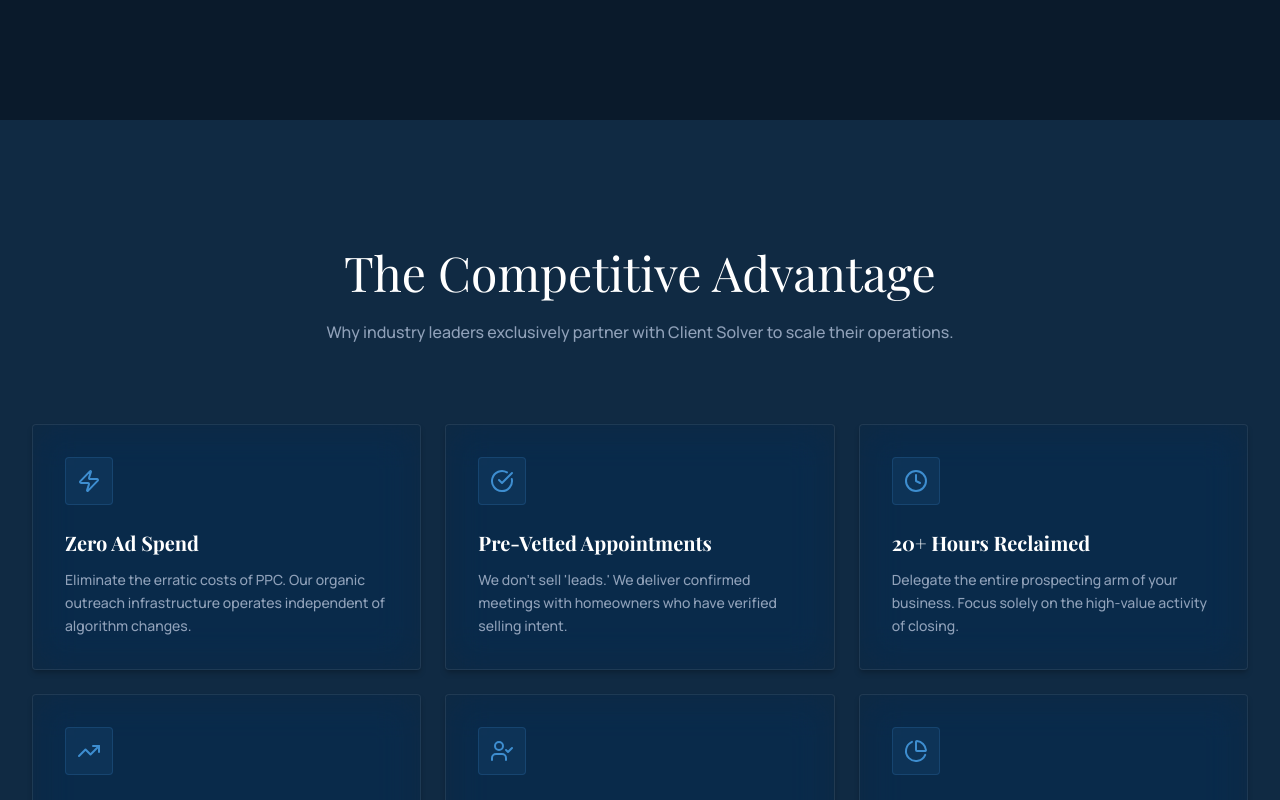
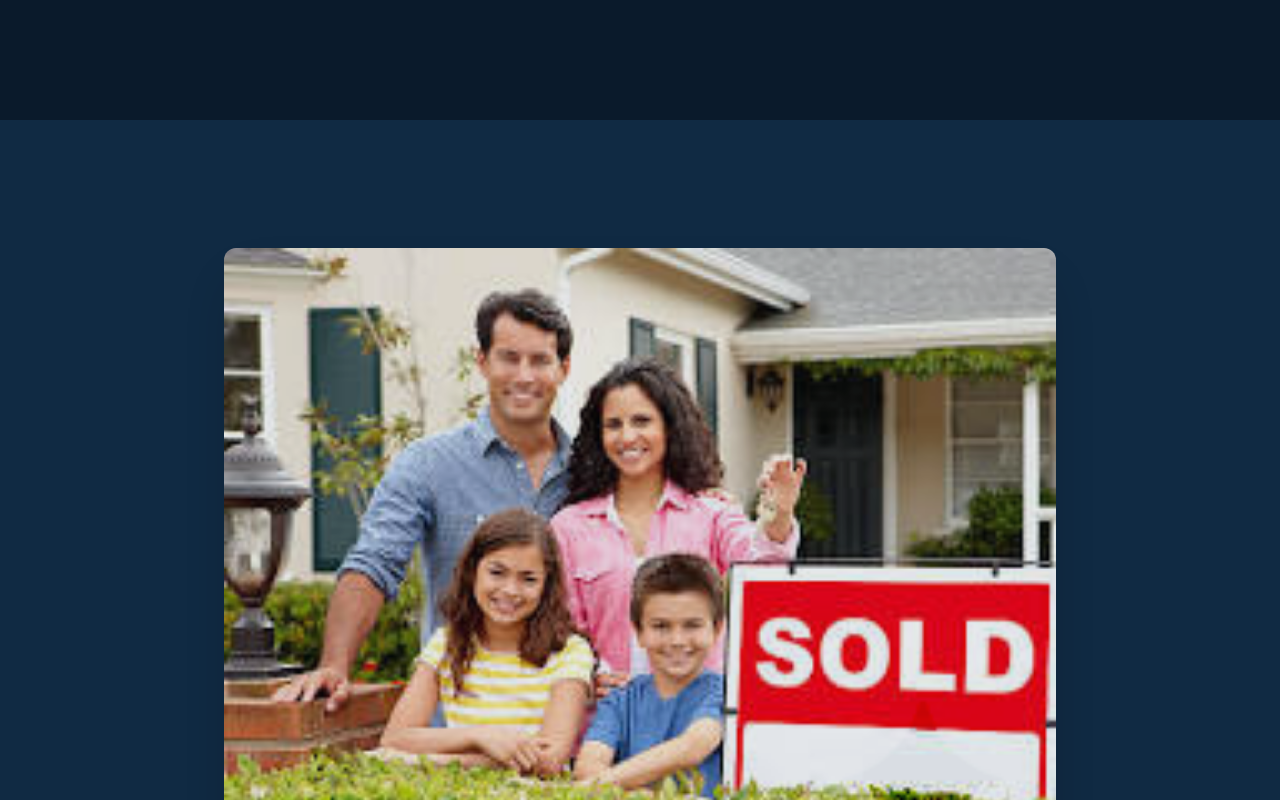
Before and after one commit to omize10/client-solver, a Next.js app: page / in a window 1280 px wide. Shown: the part 2140-2940 px from the top of the page. Built offline with nearby package versions, Linux system fonts and the light colour scheme; a web font is replaced by a local one.

Commit message:
Updated page.tsx

```diff
--- a/app/page.tsx
+++ b/app/page.tsx
@@ -186,6 +186,21 @@ export default function Home() {
                   </div>
                 </div>
               </div>
+            </div>
+          </div>
+        </section>
+
+        {/* Family Success Image */}
+        <section className="section-padding relative bg-primary/20">
+          <div className="max-w-4xl mx-auto px-4 sm:px-6 lg:px-8">
+            <div className="reveal">
+              <Image
+                src="/assets/images2-nomarkai.png"
+                alt="Family with Sold Sign"
+                width={600}
+                height={400}
+                className="w-full h-auto rounded-xl shadow-2xl opacity-90 hover:opacity-100 transition-opacity duration-700 object-cover"
+              />
             </div>
           </div>
         </section>
```
